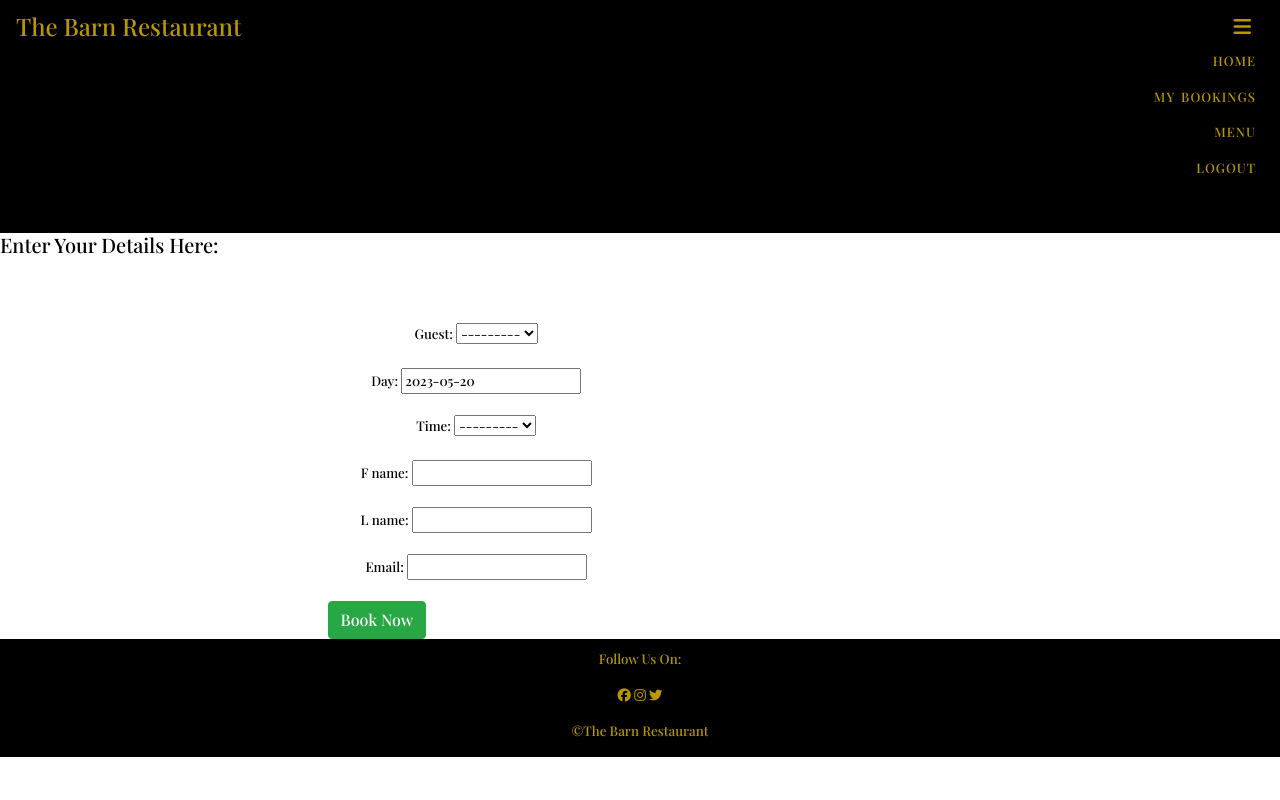
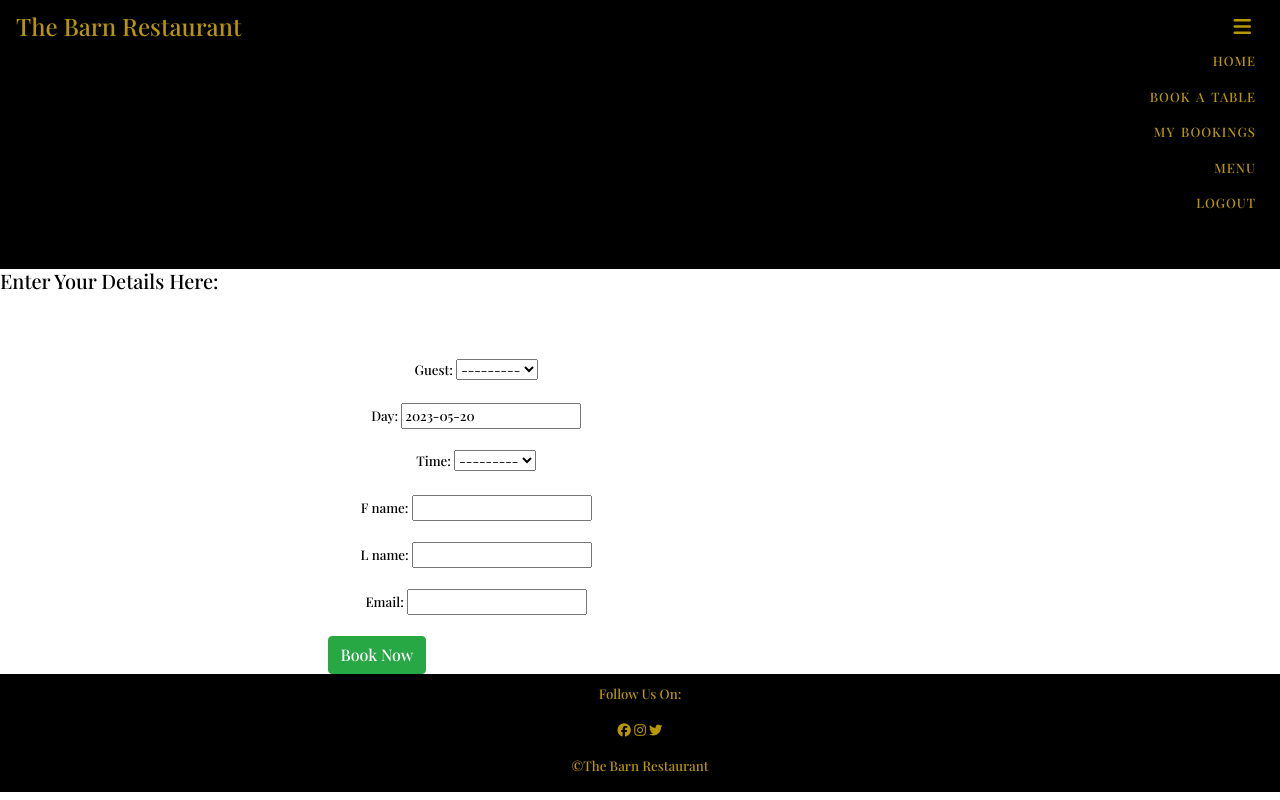
Before and after one commit to K-JC/The_Barn, a Django app: page /make_booking/ in a window 1280 px wide, after a click that opens the changed part. Run offline with Django 3.2, Linux system fonts and the light colour scheme; the visitor is signed in with stand-in values (Sample User, id 1); some libraries are stand-ins or nearby versions.

Commit message:
change make_booking.html text about so just sign in required, add one more navagation to users account so they can make a booking as only had option for them to look at their bookings

```diff
--- a/bookingsystem/urls.py
+++ b/bookingsystem/urls.py
@@ -15,8 +15,6 @@ urlpatterns = [
     path('my_booking/', views.ViewBooking.as_view(), name='my_booking'),
     # Edit Booking url
     path('edit_booking/', views.BookingEdit.as_view(), name='edit_booking'),
-
+    # Delete Booking url
+    path('delete_booking/', views.DeleteView.as_view(), name='delete_booking'),
 ]
-
-
-# Delete Booking url
--- a/bookingsystem/views.py
+++ b/bookingsystem/views.py
@@ -33,12 +33,14 @@ class MakeBooking(generic.CreateView):
 
 # This class will allow for the user to edit a booking
 
-
+# FIX THIS
 class BookingEdit(generic.UpdateView):
     model = guest_booking
     template_name = 'edit_booking.html'
     fields = (['guest', 'day', 'time', 'first_name', 'last_name', 'email'])
-    success_url = 'thankyou'
+
+    def get(self, request):
+        return render(request, 'my_booking.html')
 
 
 # This class will allow for the user to delete their booking
@@ -55,7 +57,6 @@ class BookingDelete(generic.DeleteView):
 class ViewBooking(generic.ListView):
     model = guest_booking()
     template_name = 'my_booking.html'
-    success_url = 'my_booking'
 
     def get(self, request):
         return render(request, 'my_booking.html')
--- a/templates/base.html
+++ b/templates/base.html
@@ -44,6 +44,9 @@
                 <a class="nav-links" href="{% url 'home' %}">Home</a>
             </li>
             {% if user.is_authenticated %}
+            <li class="nav-options">
+                <a class="nav-links" href="{% url 'make_booking' %}">Book A Table</a>
+            </li>
             <li class="nav-options">
                 <a class="nav-links" href="{% url 'my_booking' %}">My Bookings</a>
             </li>
--- a/templates/edit_booking.html
+++ b/templates/edit_booking.html
@@ -11,7 +11,7 @@
     <form method="POST">
         {% csrf_token %}
         {{ form.as_p }}
-        <button id="submit" value="Edit Booking" class="btn btn-dark" href="">Edit</button>
+        <button id="submit" class="btn btn-dark" href="">Edit</button>
     </form>
 </div>
 </div>
--- a/templates/make_booking.html
+++ b/templates/make_booking.html
@@ -9,12 +9,10 @@
       <div class="col-md-8 mt-3 offset-md-2">
 <h3>Sign up is required</h3>
 <p>Welcome to The Barn Restaurant.
-To book a table please sign up for an account? <a href="{% url 'account_signup' %}"> sign up here</a>.
-Or to sign in please <a href="{% url 'account_login' %}"> sign in here</a></p>
+To book a table please sign in <a href="{% url 'account_login' %}"> sign in here</a></p>
 </div>
 </div>
 </section>
-
 {% else %}
 
 {% if user.is_authenticated %}
@@ -29,7 +27,7 @@ Or to sign in please <a href="{% url 'account_login' %}"> sign in here</a></p>
         {% csrf_token %}
         {{ form.as_p }}
 
-        <button id="submit-button" class="btn btn-success" href="">Book Now</button>
+        <button id="submit-button" class="btn btn-success" href="{% url 'thankyou' %}">Book Now</button>
     </form>
 </div>
 </div>
@@ -38,5 +36,4 @@ Or to sign in please <a href="{% url 'account_login' %}"> sign in here</a></p>
 
 {% endif %}
 {% endif %}
-
 {%endblock%}
```
